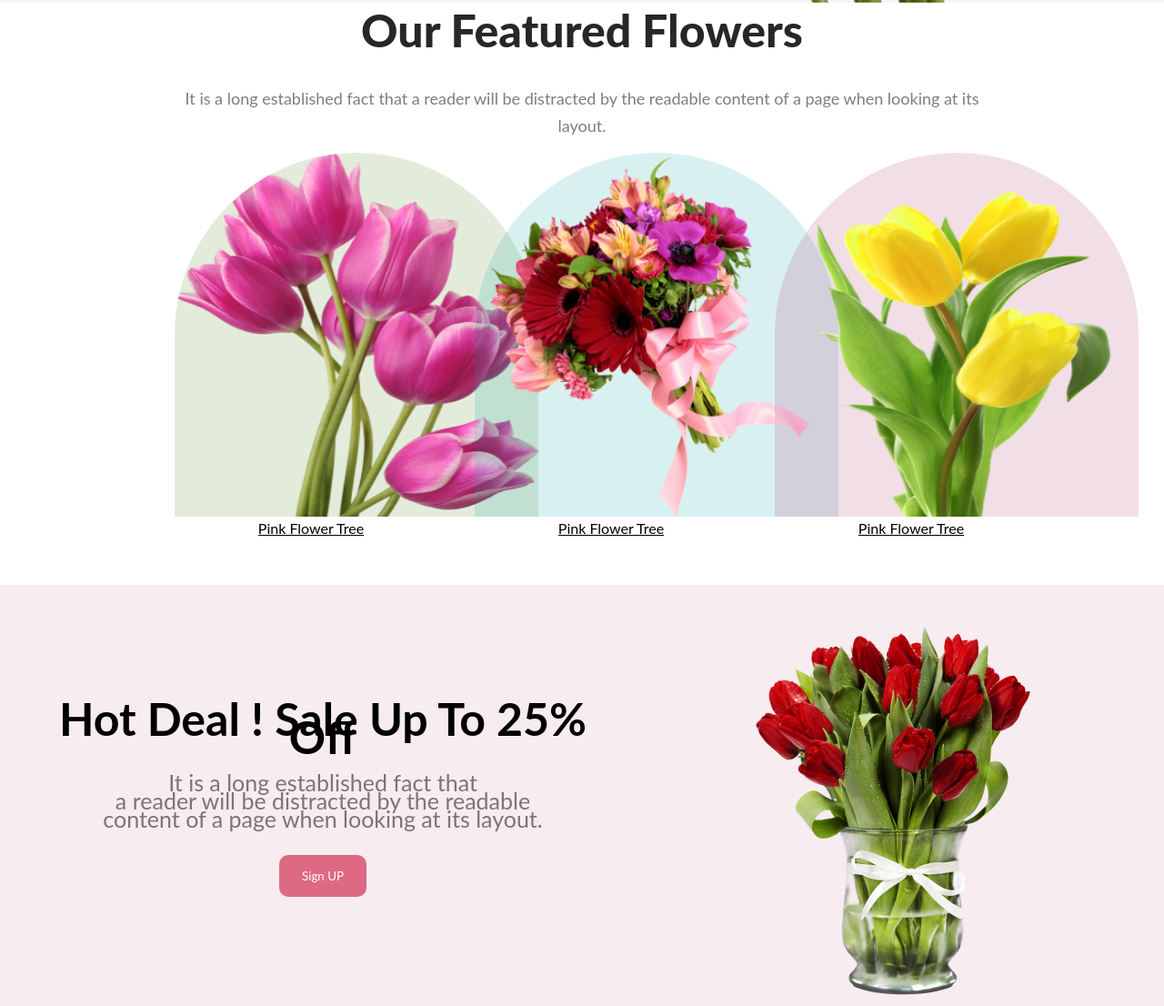
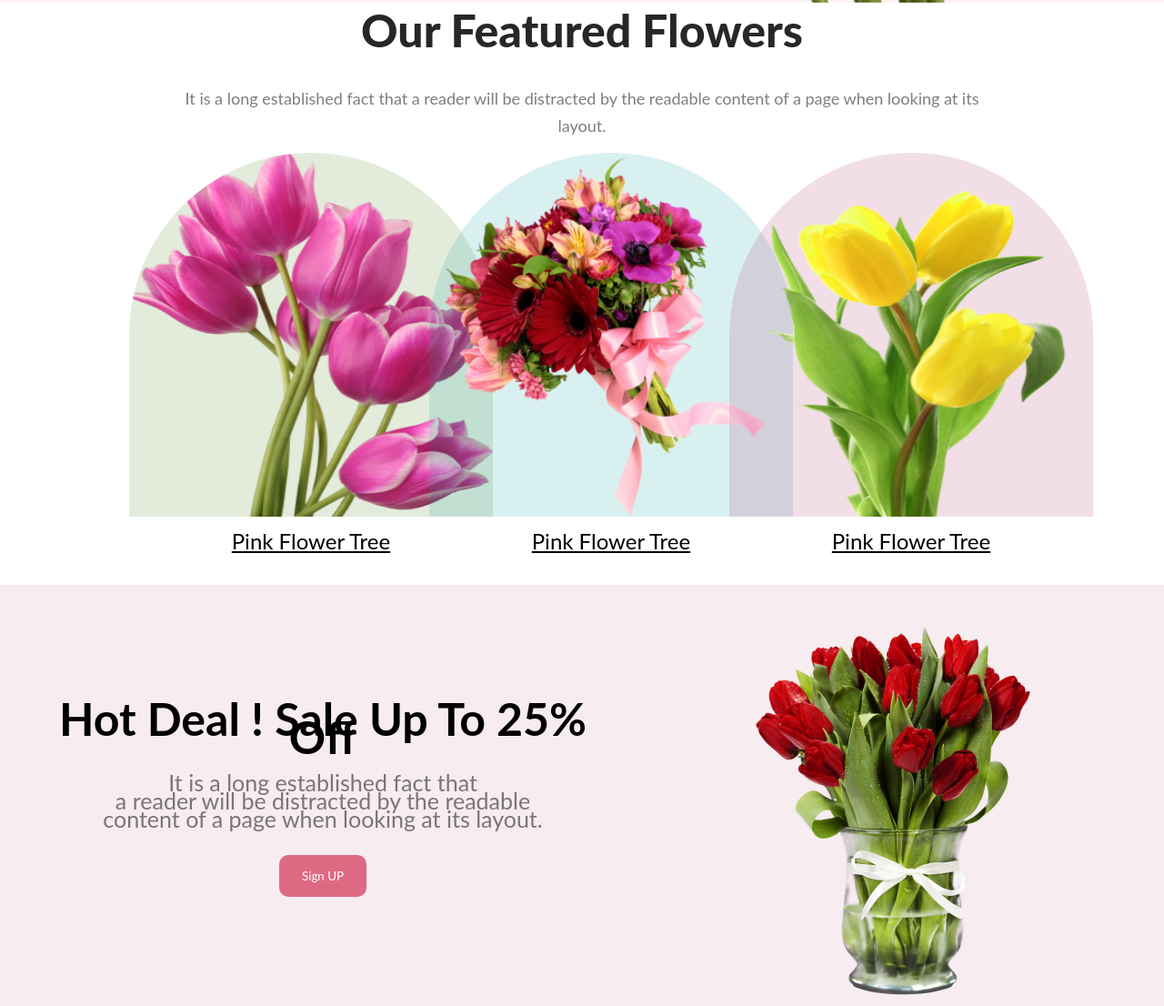
Before and after one commit to jawadarc/assignment1, a plain HTML site: page index.html in a window 1280 px wide. Shown: the part 857-1963 px from the top of the page at 91% size. Drawn offline with Linux system fonts and the light colour scheme.

Commit message:
arranged everything

```diff
--- a/index.html
+++ b/index.html
@@ -34,7 +34,7 @@
 
     <main>
 
-<!-- this is featured section -->
+    <!-- this is featured section -->
         <div class="featured-container">
             <div class="featured-header">
                 <div class="section-header">Our Featured Flowers</div>
@@ -45,19 +45,19 @@
             <div class="boxes">
                 <div class="box-1">
                     <img class="f-img-1" src="./images/pngwing 6.png" alt="">
-                    <p><u>Pink Flower Tree</u></p>
+                    <p class="box-text"><u>Pink Flower Tree</u></p>
                 </div>
                 <div class="boxes">
                     <div class="box-1">
                         <img class="f-img-2" src="./images/pngwing 5.png" alt="">
 
-                        <p><u>Pink Flower Tree</u></p>
+                        <p class="box-text"><u>Pink Flower Tree</u></p>
                     </div>
                 </div>
                 <div class="boxes">
                     <div class="box-1">
                         <img class="f-img-3" src="./images/pngwing 7.png" alt="">
-                        <p><u>Pink Flower Tree</u></p>
+                        <p class="box-text"><u>Pink Flower Tree</u></p>
                     </div>
                 </div>
             </div>
@@ -65,11 +65,7 @@
 
         </div>
 
-
-
-
-
-        <!-- this is discount section -->
+    <!-- this is discount section -->
         <section>
             <div class="discount-container">
                 <div class="discount-para">
--- a/style.css
+++ b/style.css
@@ -103,6 +103,15 @@
 }
 .box-1{
     width: 300px;
+    display: flex;
+    flex-direction: column;
+    align-items: center;
+    font-size: 24px;
+
+
+}
+.box-text{
+    margin-top: 12px;
 }
 
 .discount-container {
@@ -153,6 +162,8 @@
     background-image: url(./images/WallpaperDog-712274.jpg);
     background-repeat: no-repeat;
     height: 850px;
+    display: flex;
+    flex-direction: column;
     text-align: center;
     justify-content: center;
 
```
